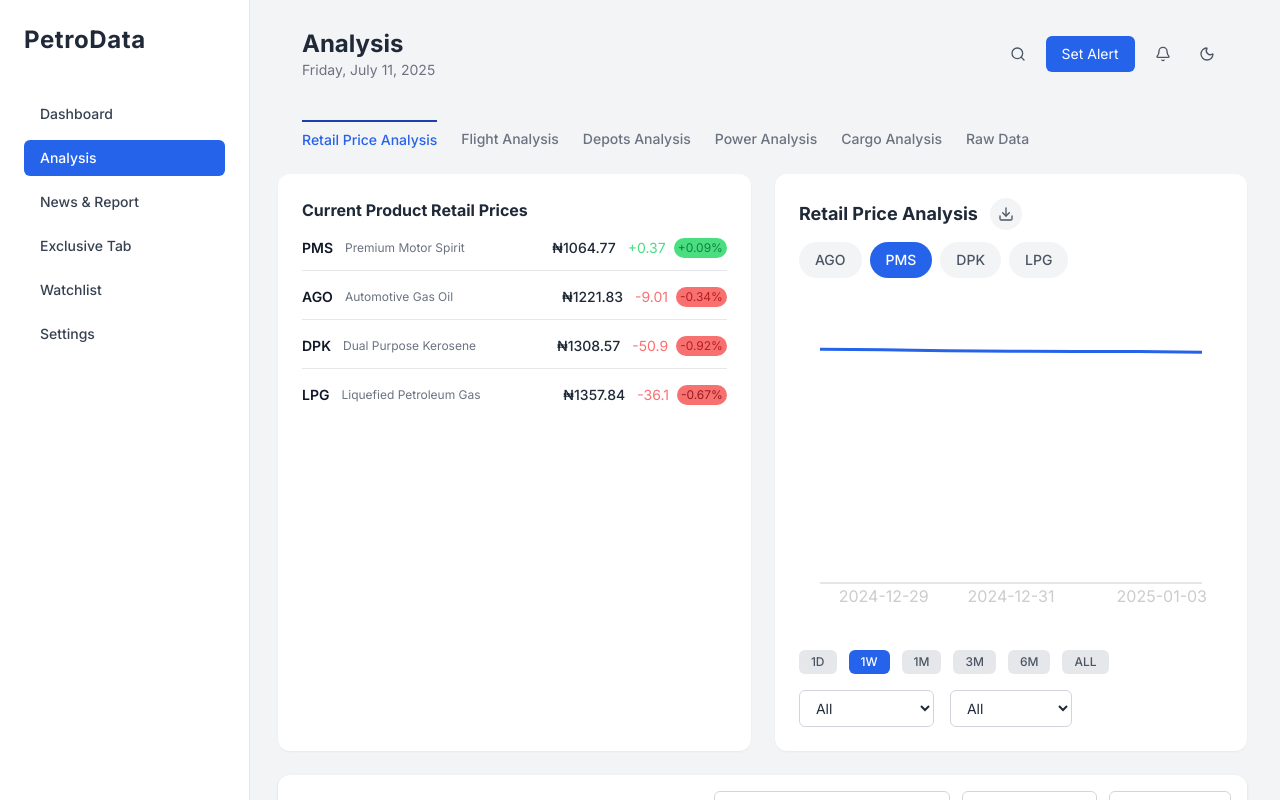
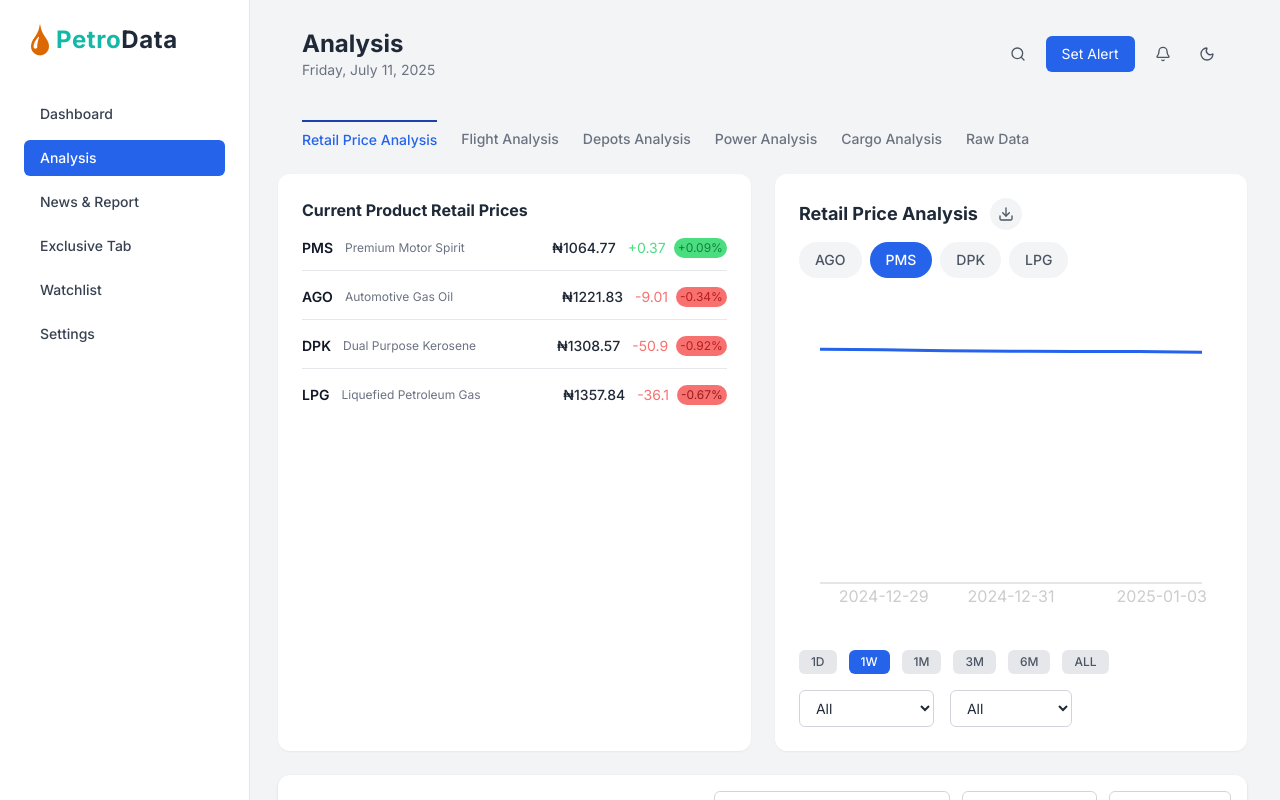
Before and after one commit to arinde/PetroData, a Next.js app: page /analysis in a window 1280 px wide. Shown: the top 800 px of the page. Built offline with nearby package versions, Linux system fonts and the light colour scheme.

Commit message:
styling the pages

```diff
--- a/app/page.tsx
+++ b/app/page.tsx
@@ -1,6 +1,11 @@
-// app/page.tsx
 import { redirect } from "next/navigation"
 
 export default function Home() {
-  redirect("/analysis")
+  if (typeof window === "undefined") {
+    redirect("/analysis")
+  }
+
+  return (
+    <meta httpEquiv="refresh" content="0; URL=/analysis" />
+  )
 }
--- a/components/Sidebar.tsx
+++ b/components/Sidebar.tsx
@@ -2,6 +2,7 @@
 
 import Link from "next/link"
 import { usePathname } from "next/navigation"
+import Image from "next/image"
 
 const navItems = [
   { name: "Dashboard", path: "/dashboard" },
@@ -18,7 +19,7 @@ export default function Sidebar() {
   return (
     <aside className="hidden lg:block w-[250px] h-screen bg-white dark:bg-gray-900 text-gray-800 dark:text-white p-6 border-r border-gray-200 dark:border-gray-700">
       {/* Logo */}
-      <h1 className="text-2xl font-bold mb-10 tracking-wide">PetroData</h1>
+      <h1 className="text-2xl font-bold mb-10 tracking-wide flex items-center"><Image src="/images/Logo.png" alt="PetroData" width={32} height={32} /><span className="text-teal-500">Petro</span>Data</h1>
 
       {/* Navigation */}
       <nav className="space-y-2">
```
Also changed, not shown: 1 other file (tests, documents, lock files or other folders).
